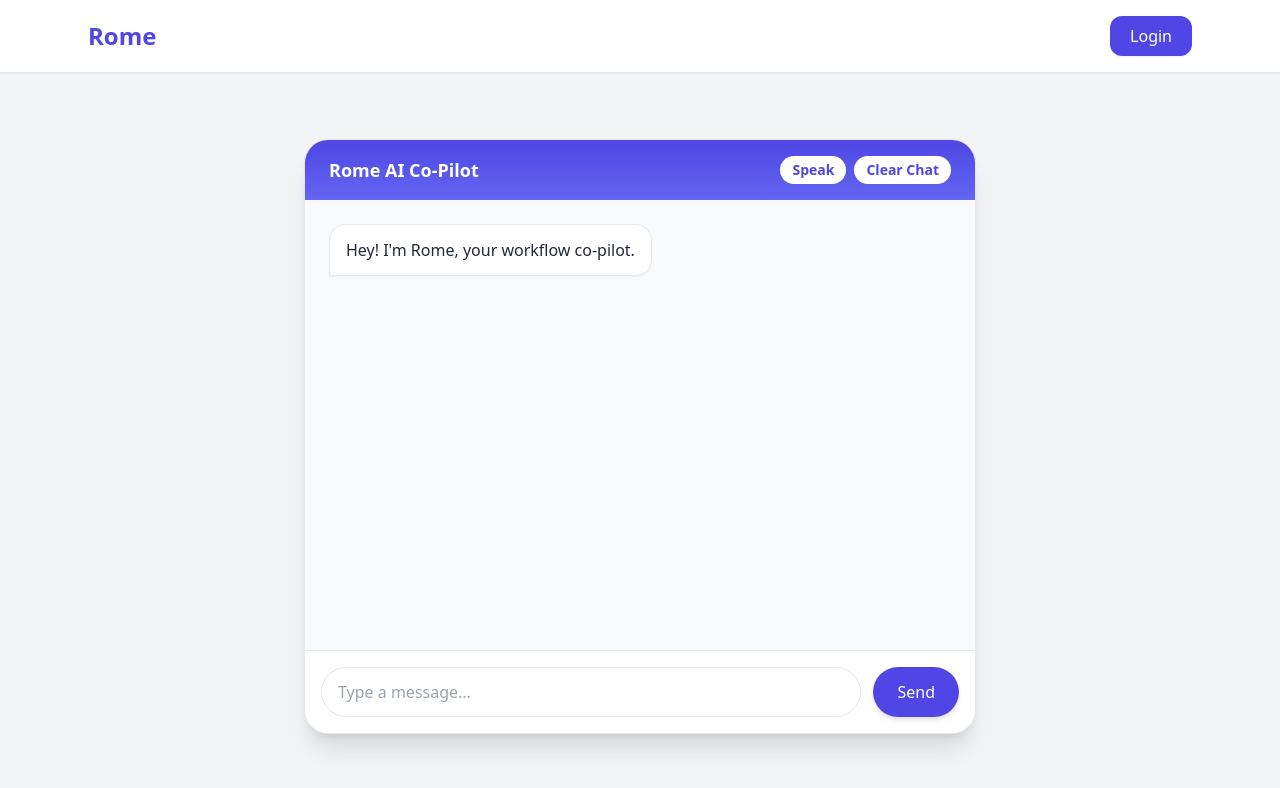
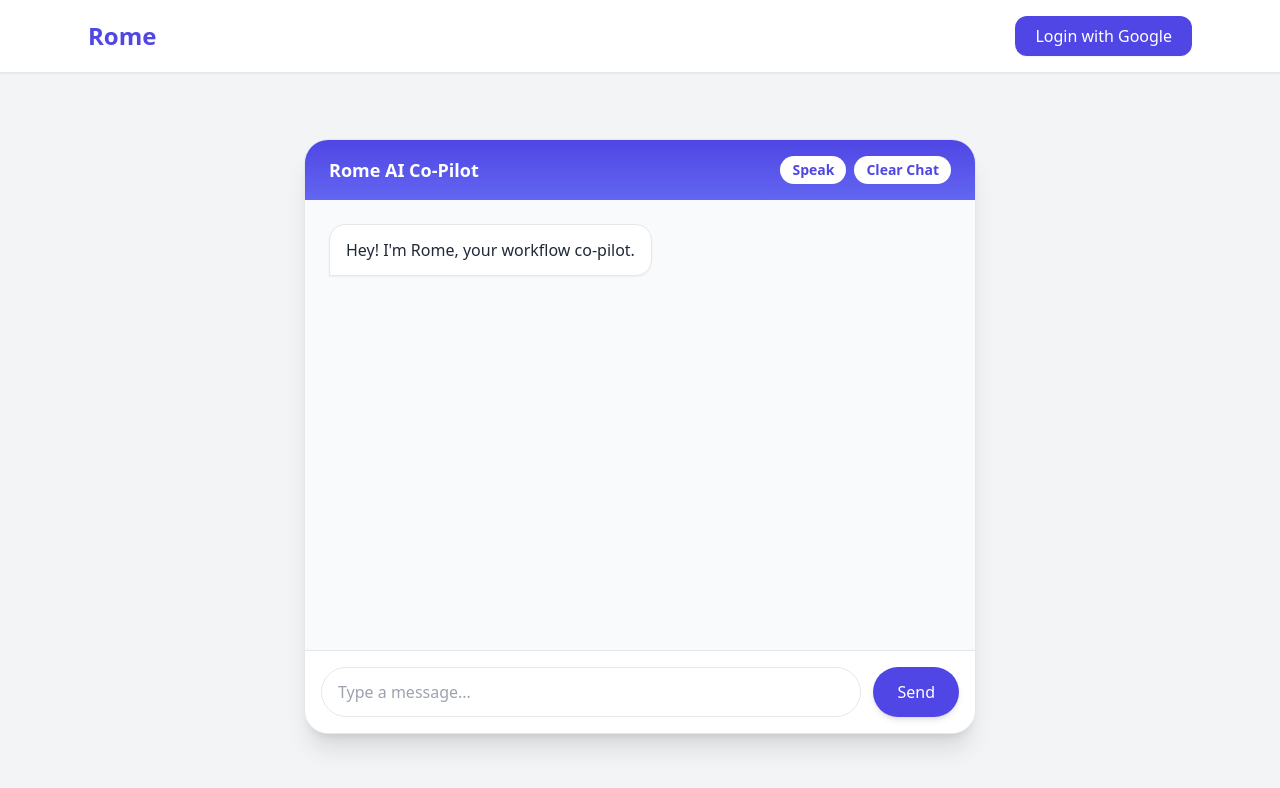
Before and after one commit to fatiimhh/AI-Powered-ChatApp, a React (Vite) app: page / in a window 1280 px wide. Shown: the top 788 px of the page. Built offline with nearby package versions, Linux system fonts and the light colour scheme; no server answers.

Commit message:
update with firebaseConfig/ signin with Google

```diff
--- a/package.json
+++ b/package.json
@@ -10,6 +10,7 @@
     "preview": "vite preview"
   },
   "dependencies": {
+    "firebase": "^12.3.0",
     "framer-motion": "^12.23.12",
     "lucide-react": "^0.544.0",
     "react": "^19.1.1",
--- a/src/components/Navbar.jsx
+++ b/src/components/Navbar.jsx
@@ -1,11 +1,59 @@
+import { useState, useEffect } from "react";
+import { auth, provider } from "../firebaseConfig"; // updated import
+import { signInWithPopup, signOut, onAuthStateChanged } from "firebase/auth";
+
 export default function Navbar() {
+  const [user, setUser] = useState(null);
+
+  // Listen for auth state changes
+  useEffect(() => {
+    const unsubscribe = onAuthStateChanged(auth, (currentUser) => {
+      setUser(currentUser);
+    });
+    return () => unsubscribe();
+  }, []);
+
+  // Sign in with Google
+  const handleSignIn = async () => {
+    try {
+      await signInWithPopup(auth, provider);
+    } catch (err) {
+      console.error("Google Sign-In error:", err);
+    }
+  };
+
+  // Sign out
+  const handleSignOut = async () => {
+    try {
+      await signOut(auth);
+    } catch (err) {
+      console.error("Sign-Out error:", err);
+    }
+  };
+
   return (
     <nav className="w-full bg-white border-b shadow-sm">
       <div className="max-w-6xl mx-auto px-6 py-4 flex justify-between items-center">
         <h1 className="text-2xl font-extrabold text-indigo-600">Rome</h1>
-        <button className="px-5 py-2 bg-indigo-600 text-white font-medium rounded-xl hover:bg-indigo-700 transition-all shadow-sm">
-          Login
-        </button>
+
+        {user ? (
+          <div className="flex items-center gap-4">
+            <span className="text-gray-700">Hi, {user.displayName}</span>
+            <button
+              onClick={handleSignOut}
+              className="px-5 py-2 bg-red-500 text-white font-medium rounded-xl hover:bg-red-600 transition-all shadow-sm"
+            >
+              Sign Out
+            </button>
+          </div>
+        ) : (
+          <button
+            onClick={handleSignIn}
+            className="px-5 py-2 bg-indigo-600 text-white font-medium rounded-xl hover:bg-indigo-700 transition-all shadow-sm"
+          >
+            Login with Google
+          </button>
+        )}
       </div>
     </nav>
   );
--- /dev/null
+++ b/src/firebaseConfig.js
@@ -0,0 +1,17 @@
+import { initializeApp } from "firebase/app";
+import { getAuth, GoogleAuthProvider } from "firebase/auth";
+
+// Your web app's Firebase configuration
+const firebaseConfig = {
+  apiKey: "AIzaSyDIHWljJirhWvA7nKsy5ojH9kV30KEmZl0",
+  authDomain: "rome-164e8.firebaseapp.com",
+  projectId: "rome-164e8",
+  storageBucket: "rome-164e8.firebasestorage.app",
+  messagingSenderId: "876843043895",
+  appId: "1:876843043895:web:cee21338a6e98751a983b2"
+};
+
+// Initialize Firebase
+const app = initializeApp(firebaseConfig);
+export const auth = getAuth(app);
+export const provider = new GoogleAuthProvider();
```
Also changed, not shown: 1 other file (tests, documents, lock files or other folders).
